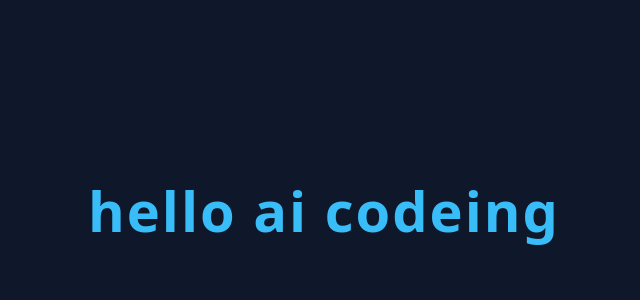
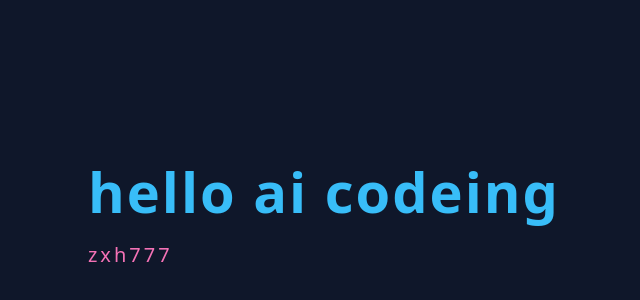
Before and after one commit to zxh666666666/zxh666, a plain HTML site: page index.html in a window 1280 px wide. Shown: the part 190-490 px from the top of the page, without its empty margins (316-956 px from the left). Drawn offline with Linux system fonts and the light colour scheme.

Commit message:
在页面增加 zxh777 文字
Co-Authored-By: Claude Haiku 4.5 <noreply@anthropic.com>

```diff
--- a/index.html
+++ b/index.html
@@ -18,10 +18,20 @@
       color: #38bdf8;
       font-size: 56px;
       letter-spacing: 2px;
+      margin: 0 0 12px;
+    }
+    p {
+      margin: 0;
+      color: #f472b6;
+      font-size: 20px;
+      letter-spacing: 3px;
     }
   </style>
 </head>
 <body>
-  <h1>hello ai codeing</h1>
+  <div>
+    <h1>hello ai codeing</h1>
+    <p>zxh777</p>
+  </div>
 </body>
 </html>
```
